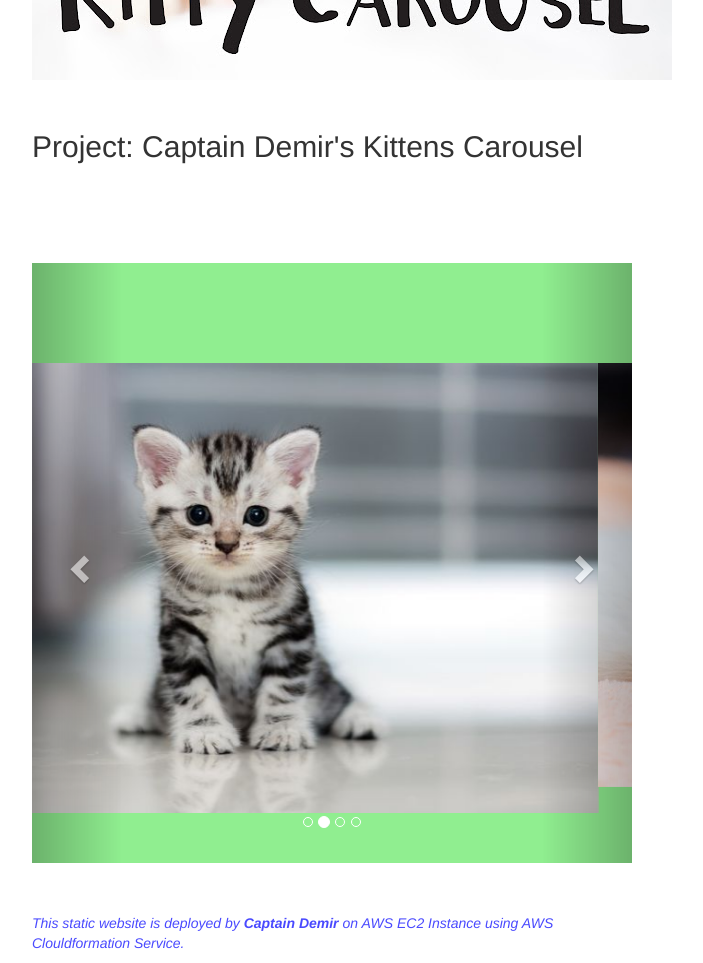
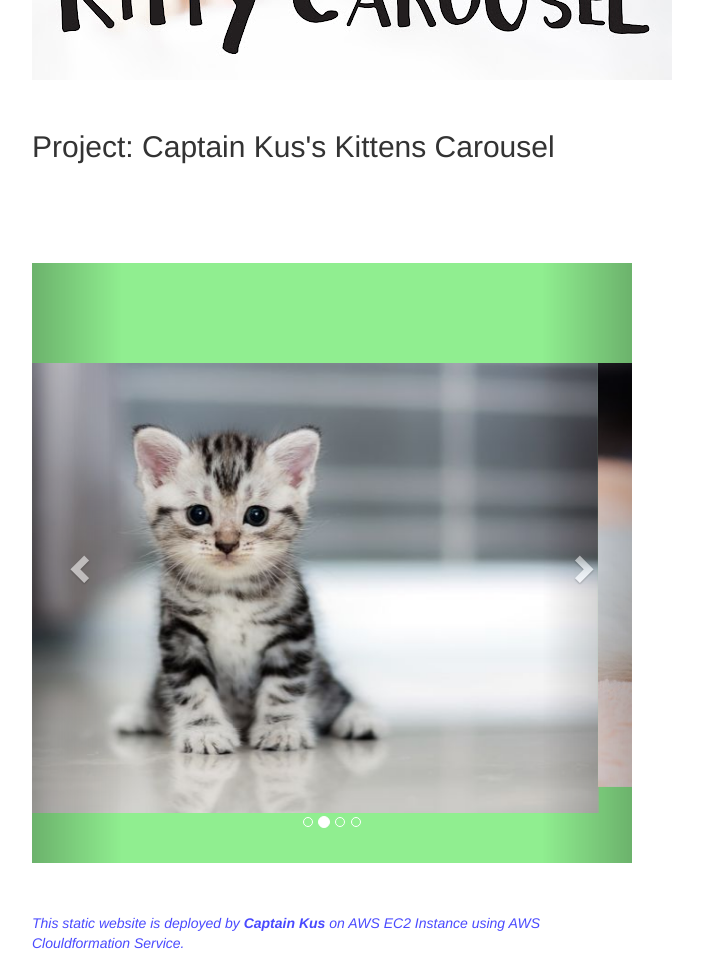
Before and after one commit to alik38/AWS_Projects, a plain HTML site: page Project-101-kittens-carousel-static-website-ec2/static-web/index.html in a window 1280 px wide. Shown: the part 420-1383 px from the top of the page, without its empty margins (308-1011 px from the left). Drawn offline with nearby package versions, Linux system fonts and the light colour scheme.

Commit message:
modified

```diff
--- a/Project-101-kittens-carousel-static-website-ec2/static-web/index.html
+++ b/Project-101-kittens-carousel-static-website-ec2/static-web/index.html
@@ -45,7 +45,7 @@
 
   <div><img src="./header.jpeg" /></div>
 
-  <h2> Project: Captain Demir's Kittens Carousel</h2>
+  <h2> Project: Captain Kus's Kittens Carousel</h2>
 
   <div id="myCarousel" class="carousel slide" data-ride="carousel">
     <!-- Indicators -->
@@ -84,7 +84,7 @@
   </div>
 
 
-  <p class="footnote"><i>This static website is deployed by <b> Captain Demir </b> on AWS EC2 Instance using AWS
+  <p class="footnote"><i>This static website is deployed by <b> Captain Kus </b> on AWS EC2 Instance using AWS
       Clouldformation Service.</i></p>
 </body>
 
```
